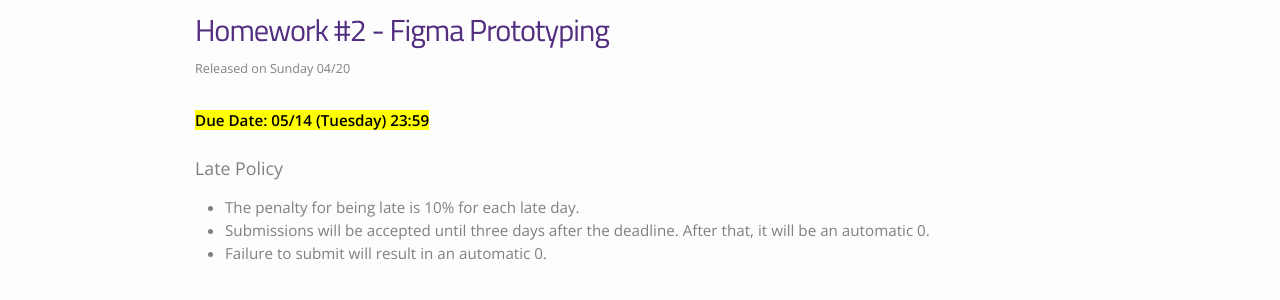
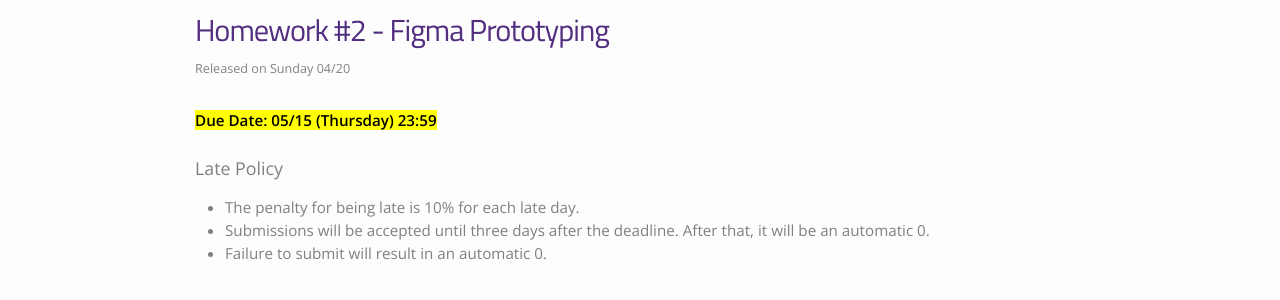
Before and after one commit to cstl-kaist/cs374-2025-spring, a Jekyll site: the page built from _assignments/homework02.md, in a window 1280 px wide and 900 px high. Shown: the part 161-461 px from the top of the window. Built offline with Jekyll 4.4.1, drawn with Linux system fonts in a browser that asks for light colours; nearby versions of some CDN libraries.

Commit message:
Fix HW due dates

```diff
--- a/_layouts/assignment.html
+++ b/_layouts/assignment.html
@@ -13,9 +13,9 @@ title: page.title
     {% if page.title == 'Homework #1 - UI Hall of Shame' %}
     <span style="font-weight: bold"><mark>Due Date: 03/25 (Tuesday) 23:59</mark></span>
     {% elsif page.title == 'Homework #2 - Figma Prototyping' %}
-    <span style="font-weight: bold"><mark>Due Date: 05/14 (Tuesday) 23:59</mark></span>
+    <span style="font-weight: bold"><mark>Due Date: 05/15 (Thursday) 23:59</mark></span>
     {% elsif page.title == 'Homework #3 - Connecting Figma to Web Prototyping' %}
-    <span style="font-weight: bold"><mark>Due Date: 05/30 (Thursday) 23:59</mark></span>
+    <span style="font-weight: bold"><mark>Due Date: 06/05 (Thursday) 23:59</mark></span>
     <br>
     <span style="font-weight: bold"><mark><a href="https://www.dropbox.com/request/2ln50RwrIiXJKkXUeD48">[Submission Link]</a></mark></span>
     {% endif %}
```
